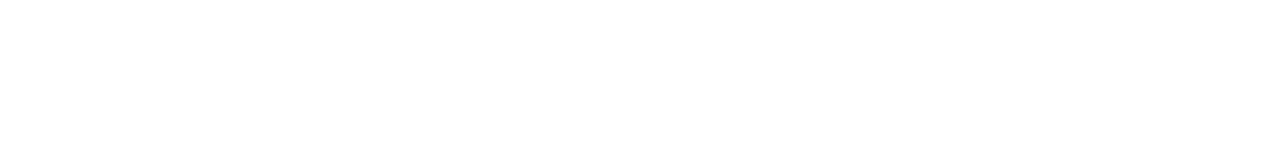
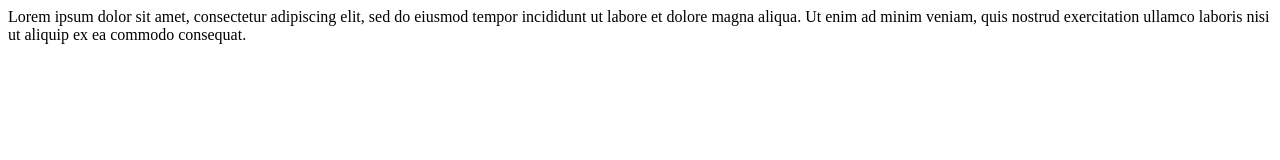
Before and after one commit to Sisyphus6ix/git_test, a plain HTML site: page index.html in a window 1280 px wide. Drawn offline with Linux system fonts and the light colour scheme.

Commit message:
Still playing around

```diff
--- a/index.html
+++ b/index.html
@@ -7,6 +7,10 @@
     <title>Document</title>
 </head>
 <body>
+    Lorem ipsum dolor sit amet, consectetur adipiscing elit, sed do eiusmod tempor
+    incididunt ut labore et dolore magna aliqua.
 
+    Ut enim ad minim veniam, quis nostrud exercitation ullamco laboris
+    nisi ut aliquip ex ea commodo consequat.
 </body>
 </html>
```
